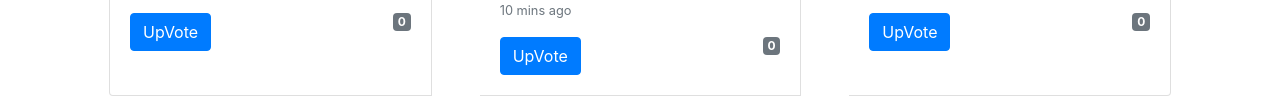
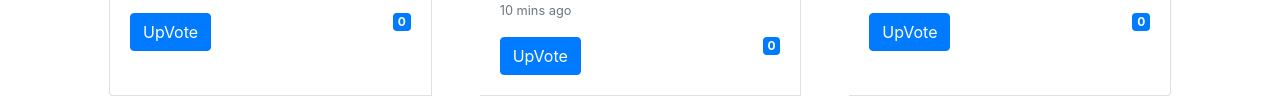
Before and after one commit to ahjam-taoufik/cv-vuejs-mini-vote, a plain HTML site: page vote-app/index.html in a window 1280 px wide. Shown: the part 430-535 px from the top of the page. Drawn offline with nearby package versions, Linux system fonts and the light colour scheme.

Commit message:
binding class

```diff
--- a/vote-app/index.html
+++ b/vote-app/index.html
@@ -40,7 +40,12 @@
               <small class="text-muted">{{storie.postedAt}}</small>
             </p>
             <button class="btn btn-primary" @click="addVote(storie.id)">UpVote</button>
-            <span class="badge badge-secondary float-right">{{storie.votes}}</span>
+            <span
+            class="badge  float-right"
+            :class="[storie.votes>3 ? 'badge-success':'badge-primary']"
+
+
+            >{{storie.votes}}</span>
           </div>
         </div>
 
--- a/vote-app/main.js
+++ b/vote-app/main.js
@@ -3,7 +3,7 @@
 new Vue({
 	el: '#app',
 	data: {
-		stories: Feed.stories
+		stories: Feed.stories,
 	},
 	methods: {
 		// version2
@@ -22,6 +22,7 @@ new Vue({
 	},
 	computed:{
 		sortByVotes(){
+
 			return this.stories.sort((a,b)=>{
 				return b.votes-a.votes
 			})
```
